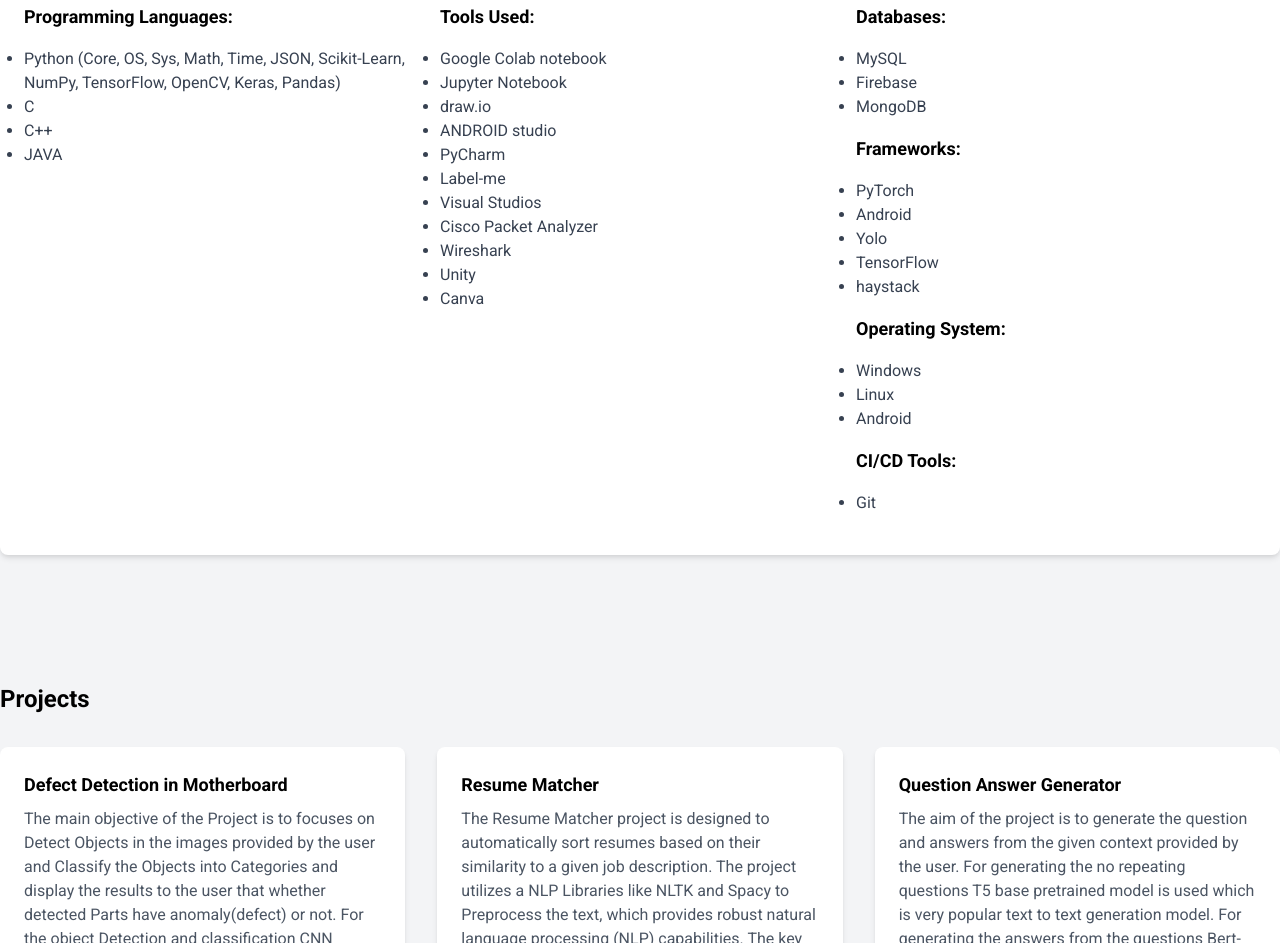
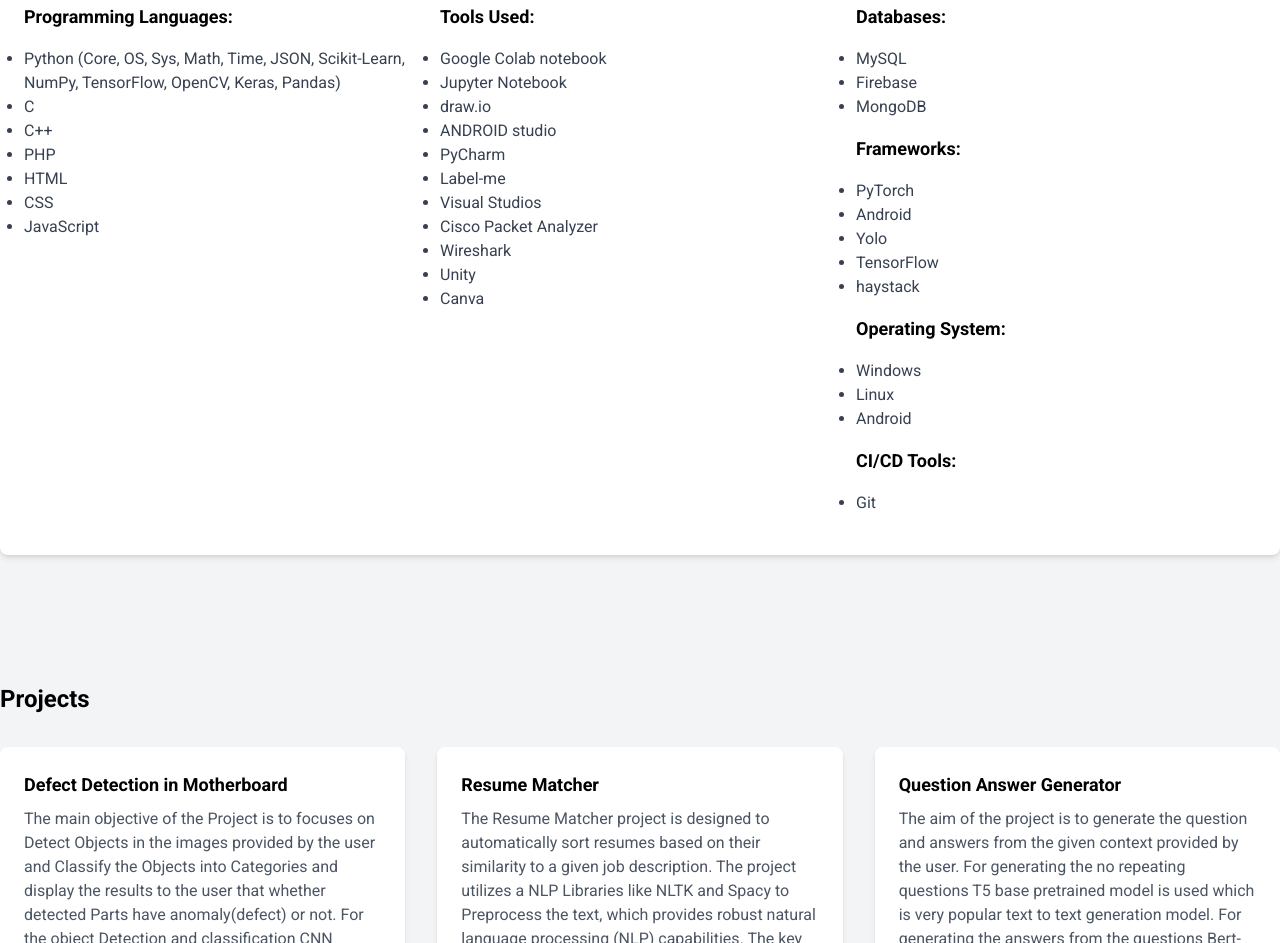
Before and after one commit to mayankj393/Portfolio_Website, a plain HTML site: page index.html in a window 1280 px wide. Shown: the part 1825-2768 px from the top of the page. Drawn offline with nearby package versions, Linux system fonts and the light colour scheme.

Commit message:
Update index.html for adding more languages
added php, javascript,html,css

```diff
--- a/index.html
+++ b/index.html
@@ -134,7 +134,10 @@
                         <li>Python (Core, OS, Sys, Math, Time, JSON, Scikit-Learn, NumPy, TensorFlow, OpenCV, Keras, Pandas)</li>
                         <li>C</li>
                         <li>C++</li>
-                        <li>JAVA</li>
+                        <li>PHP</li>
+                        <li>HTML</li>
+                        <li>CSS</li>
+                        <li>JavaScript</li>
                     </ul>
                 </div>
                 <div>
```
